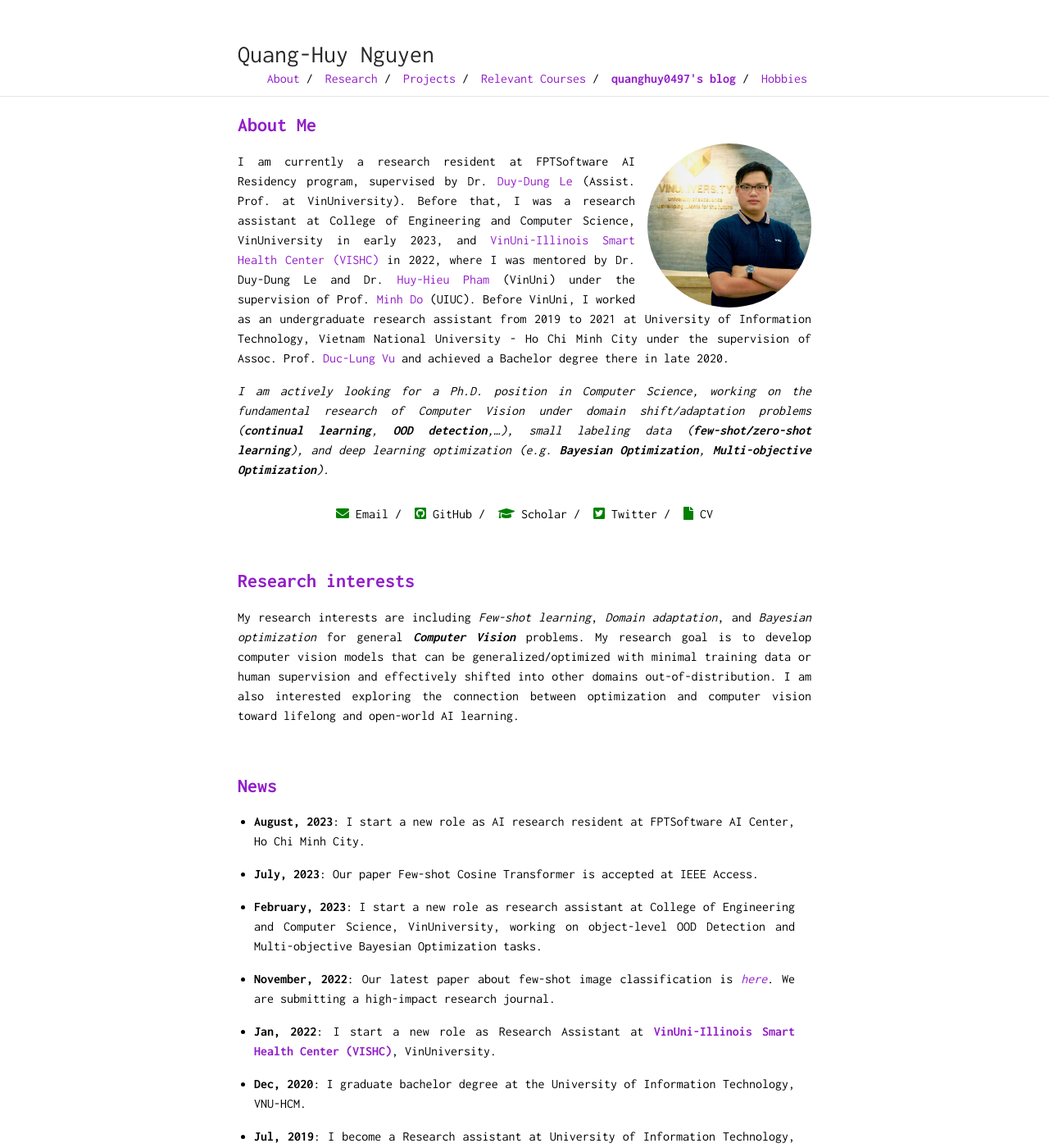
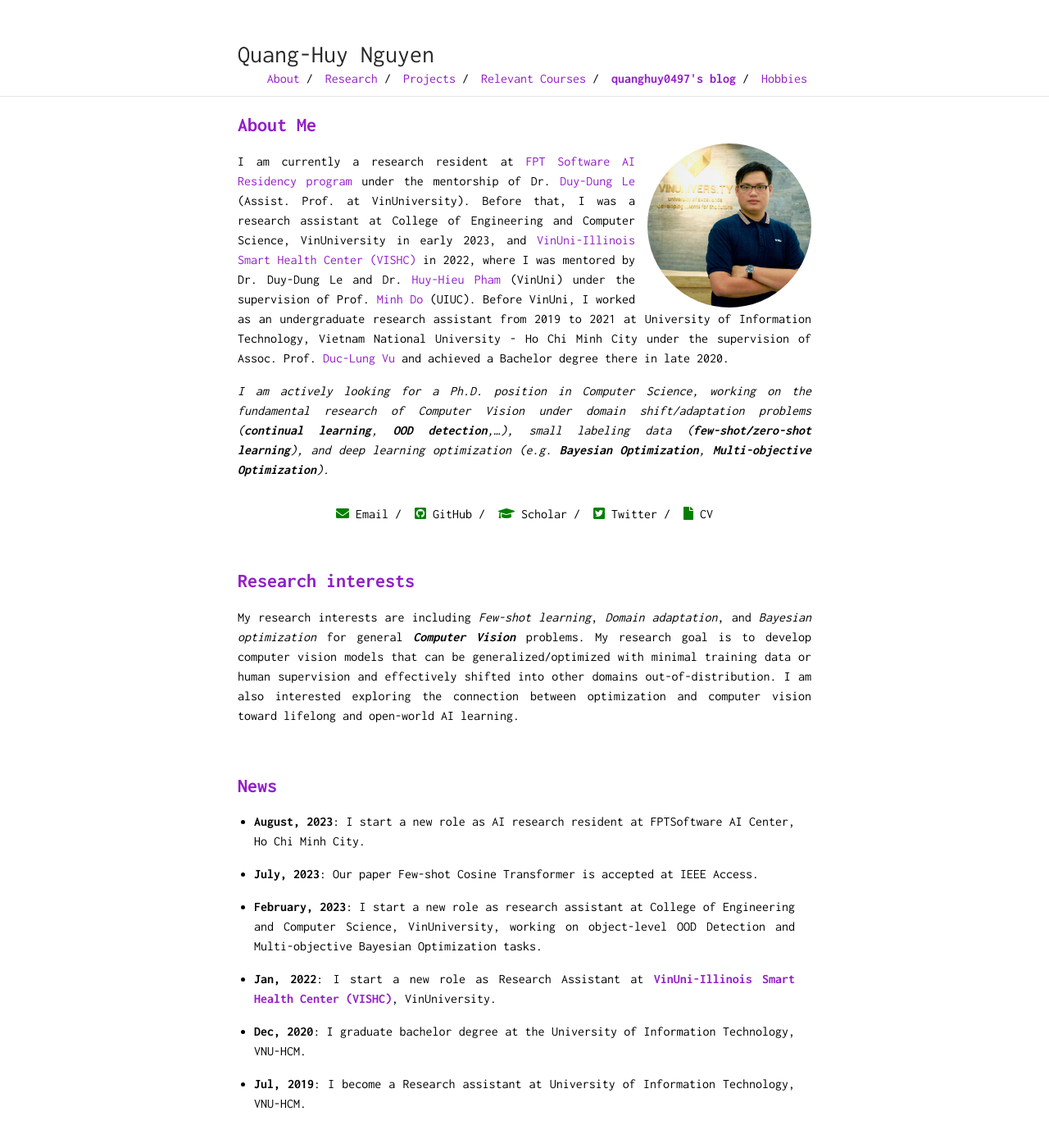
Before and after one commit to quanghuy0497/quanghuy0497.github.io, a Jekyll site: the page built from index.md, in a window 1280 px wide and 1400 px high. Shown: the whole window at 82% size. Built offline with Jekyll 4.4.1, drawn with Linux system fonts in a browser that asks for light colours; nearby versions of some CDN libraries.

Commit message:
Update bio

```diff
--- a/page/about.md
+++ b/page/about.md
@@ -3,7 +3,7 @@
 <img class="profile-picture" src="/assets/profile/profile.jpg">
 
 
-I am currently a research resident at FPTSoftware AI Residency program, supervised by Dr. [Duy-Dung Le](https://andrew-dungle.github.io/) (Assist. Prof. at VinUniversity). Before that, I was a research assistant at College of Engineering and Computer Science, VinUniversity in early 2023, and [VinUni-Illinois Smart Health Center (VISHC)](https://smarthealth.vinuni.edu.vn/) in 2022, where I was mentored by Dr. Duy-Dung Le and Dr. [Huy-Hieu Pham](https://huyhieupham.github.io/) (VinUni) under the supervision of Prof. [Minh Do](https://minhdo.ece.illinois.edu/) (UIUC). Before VinUni, I worked as an undergraduate research assistant from 2019 to 2021 at University of Information Technology, Vietnam National University - Ho Chi Minh City under the supervision of Assoc. Prof. [Duc-Lung Vu](https://sites.google.com/uit.edu.vn/lungvd) and achieved a Bachelor degree there in late 2020.
+I am currently a research resident at [FPT Software AI Residency program](https://ai.fpt-software.com/ai-residency/) under the mentorship of Dr. [Duy-Dung Le](https://andrew-dungle.github.io/) (Assist. Prof. at VinUniversity). Before that, I was a research assistant at College of Engineering and Computer Science, VinUniversity in early 2023, and [VinUni-Illinois Smart Health Center (VISHC)](https://smarthealth.vinuni.edu.vn/) in 2022, where I was mentored by Dr. Duy-Dung Le and Dr. [Huy-Hieu Pham](https://huyhieupham.github.io/) (VinUni) under the supervision of Prof. [Minh Do](https://minhdo.ece.illinois.edu/) (UIUC). Before VinUni, I worked as an undergraduate research assistant from 2019 to 2021 at University of Information Technology, Vietnam National University - Ho Chi Minh City under the supervision of Assoc. Prof. [Duc-Lung Vu](https://sites.google.com/uit.edu.vn/lungvd) and achieved a Bachelor degree there in late 2020.
 
 
 *I am actively looking for a Ph.D. position in Computer Science, working on the fundamental research of Computer Vision under domain shift/adaptation problems (**continual learning**, **OOD detection**,...), small labeling data (**few-shot/zero-shot learning**), and deep learning optimization (e.g. **Bayesian Optimization**, **Multi-objective Optimization**).*
@@ -26,8 +26,6 @@ My research interests are including *Few-shot learning*, *Domain adaptation*, an
 
 - **February, 2023**: I start a new role as research assistant at College of Engineering and Computer Science, VinUniversity, working on object-level OOD Detection and Multi-objective Bayesian Optimization tasks.
 
-- **November, 2022**: Our latest paper about few-shot image classification is [*here*](https://arxiv.org/abs/2211.06828"). We are submitting a high-impact research journal.
-
 - **Jan, 2022**: I start a new role as Research Assistant at [**VinUni-Illinois Smart Health Center (VISHC)**](https://smarthealth.vinuni.edu.vn/), VinUniversity.
 
 - **Dec, 2020**: I graduate bachelor degree at the University of Information Technology, VNU-HCM.
```
